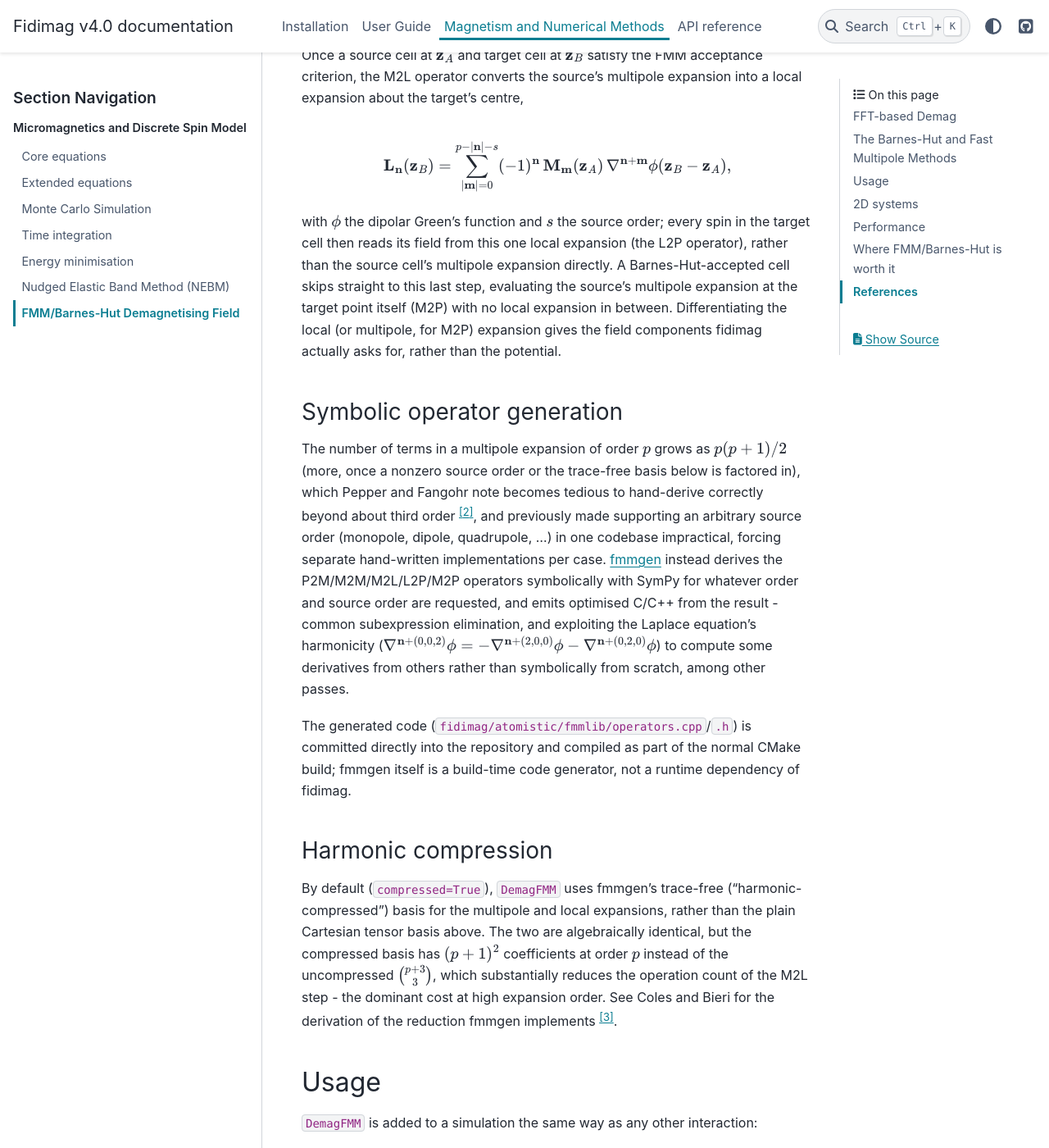
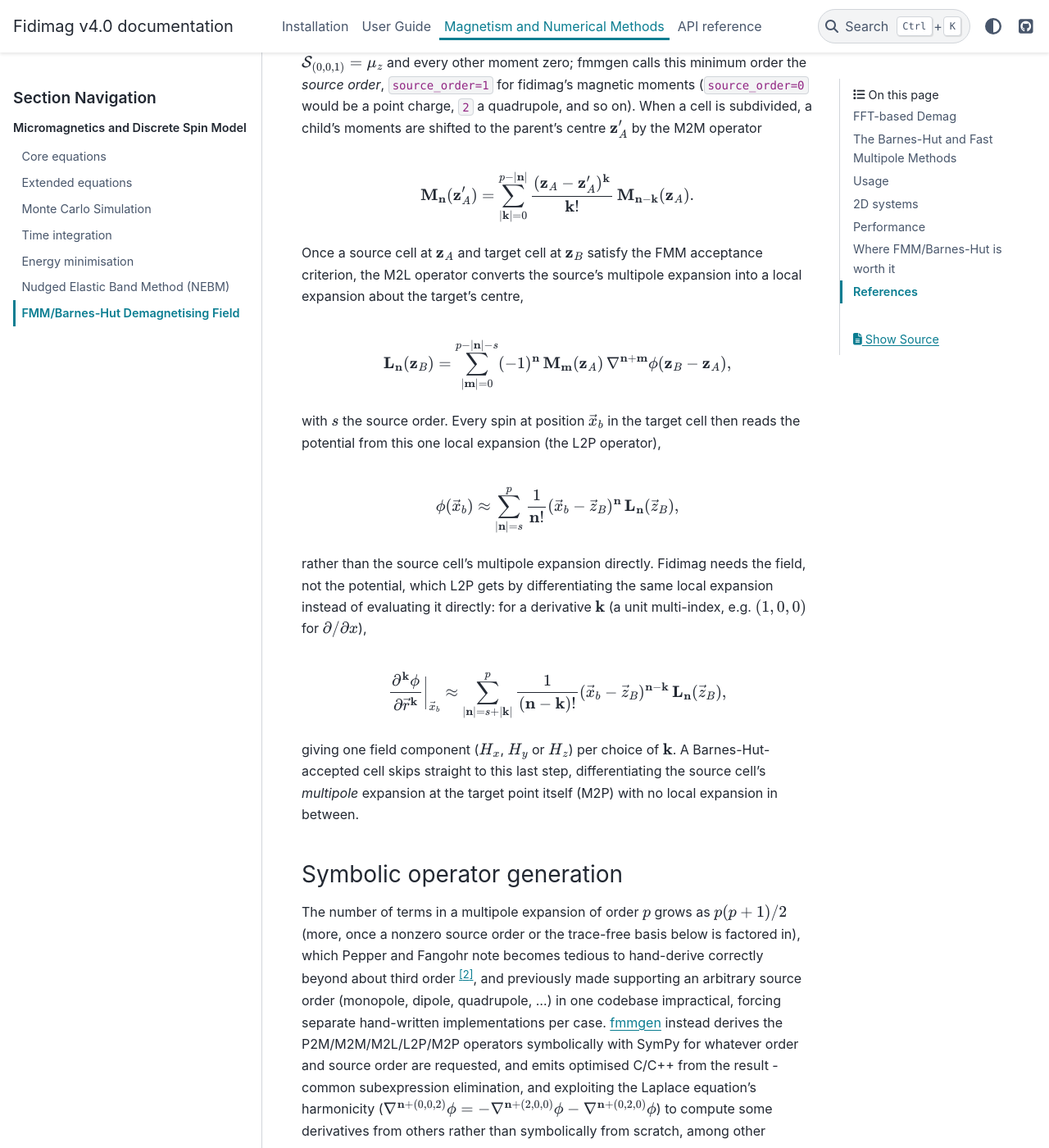
Before and after one commit to computationalmodelling/fidimag, a Sphinx documentation site: the page built from doc/physics_num_methods/demag_fmm.rst, in a window 1280 px wide and 1400 px high, scrolled down 2671 px. Shown: the whole window at 82% size. Built offline with Sphinx 7.4.7 and the PyData theme 0.15.4, drawn with Linux system fonts in a browser that asks for light colours; pages that are not in the unit, such as notebooks, are missing from menus; some of the changed text lies outside the part shown.

Commit message:
Add the dipolar field and field-from-local-expansion equations to the demag_fmm docs

```diff
--- a/doc/physics_num_methods/demag_fmm.rst
+++ b/doc/physics_num_methods/demag_fmm.rst
@@ -22,9 +22,18 @@
 The Barnes-Hut and Fast Multipole Methods
 -------------------------------------------
 
-Both BH and FMM replace the direct pairwise sum with a hierarchical
-approximation, following Visscher and Apalkov's recursive formulation for
-dipolar sums [1]_. Spins are recursively grouped into an octree: starting
+Both BH and FMM approximate the same quantity: the per-site dipolar field
+of :doc:`core_eqs`,
+
+.. math::
+   \vec{H}_i = \frac{\mu_0}{4\pi} \sum_{j \neq i}
+   \frac{3\hat{\vec{r}}_{ij}(\vec{\mu}_j \cdot \hat{\vec{r}}_{ij}) - \vec{\mu}_j}{r_{ij}^3},
+
+with :math:`\vec{\mu}_j = \mu_s \vec{S}_j` the magnetic moment at site
+:math:`j`, without evaluating every pair :math:`(i, j)` directly. They do
+this with a hierarchical approximation, following Visscher and Apalkov's
+recursive formulation for dipolar sums [1]_. Spins are recursively grouped
+into an octree: starting
 from one cell containing every spin, a cell is split into eight octants
 once it holds more than ``ncrit`` spins, and this repeats until every leaf
 holds at most ``ncrit`` spins. A group of spins far enough from a given
@@ -83,8 +92,11 @@
 Multipole and local expansions
 ~~~~~~~~~~~~~~~~~~~~~~~~~~~~~~~
 
-The expansions themselves come from Taylor-expanding the dipolar Green's
-function about a cell centre. Using multi-index notation for a triple
+The expansions themselves come from Taylor-expanding the Green's function
+of Laplace's equation, :math:`\phi(\vec{r}) = 1/|\vec{r}|`, about a cell
+centre; this is the same :math:`1/r` that already appears in :math:`\vec{H}_i`
+above, generalised so that its derivatives can be taken once per cell
+rather than once per pair. Using multi-index notation for a triple
 :math:`\mathbf{n} = (n_x, n_y, n_z)`, with :math:`\mathbf{r}^{\mathbf{n}} =
 x^{n_x} y^{n_y} z^{n_z}` and :math:`\mathbf{n}! = n_x!\, n_y!\, n_z!`, a
 source at :math:`\mathbf{x}_a` has multipole moments about a cell centre
@@ -117,14 +129,29 @@
    \mathbf{L}_{\mathbf{n}}(\mathbf{z}_B) = \sum_{|\mathbf{m}|=0}^{p-|\mathbf{n}|-s}
    (-1)^{\mathbf{n}}\, \mathbf{M}_{\mathbf{m}}(\mathbf{z}_A)\, \nabla^{\mathbf{n}+\mathbf{m}}\phi(\mathbf{z}_B - \mathbf{z}_A),
 
-with :math:`\phi` the dipolar Green's function and :math:`s` the source
-order; every spin in the target cell then reads its field from this one
-local expansion (the L2P operator), rather than the source cell's
-multipole expansion directly. A Barnes-Hut-accepted cell skips straight to
-this last step, evaluating the source's multipole expansion at the target
-point itself (M2P) with no local expansion in between. Differentiating the
-local (or multipole, for M2P) expansion gives the field components fidimag
-actually asks for, rather than the potential.
+with :math:`s` the source order. Every spin at position :math:`\vec{x}_b`
+in the target cell then reads the potential from this one local expansion
+(the L2P operator),
+
+.. math::
+   \phi(\vec{x}_b) \approx \sum_{|\mathbf{n}|=s}^{p} \frac{1}{\mathbf{n}!}
+   (\vec{x}_b - \vec{z}_B)^{\mathbf{n}}\, \mathbf{L}_{\mathbf{n}}(\vec{z}_B),
+
+rather than the source cell's multipole expansion directly. Fidimag needs
+the field, not the potential, which L2P gets by differentiating the same
+local expansion instead of evaluating it directly: for a derivative
+:math:`\mathbf{k}` (a unit multi-index, e.g. :math:`(1,0,0)` for
+:math:`\partial/\partial x`),
+
+.. math::
+   \frac{\partial^{\mathbf{k}}\phi}{\partial \vec{r}^{\mathbf{k}}}\bigg|_{\vec{x}_b}
+   \approx \sum_{|\mathbf{n}|=s+|\mathbf{k}|}^{p} \frac{1}{(\mathbf{n}-\mathbf{k})!}
+   (\vec{x}_b - \vec{z}_B)^{\mathbf{n}-\mathbf{k}}\, \mathbf{L}_{\mathbf{n}}(\vec{z}_B),
+
+giving one field component (:math:`H_x`, :math:`H_y` or :math:`H_z`) per
+choice of :math:`\mathbf{k}`. A Barnes-Hut-accepted cell skips straight to
+this last step, differentiating the source cell's *multipole* expansion at
+the target point itself (M2P) with no local expansion in between.
 
 Symbolic operator generation
 ~~~~~~~~~~~~~~~~~~~~~~~~~~~~~
```
